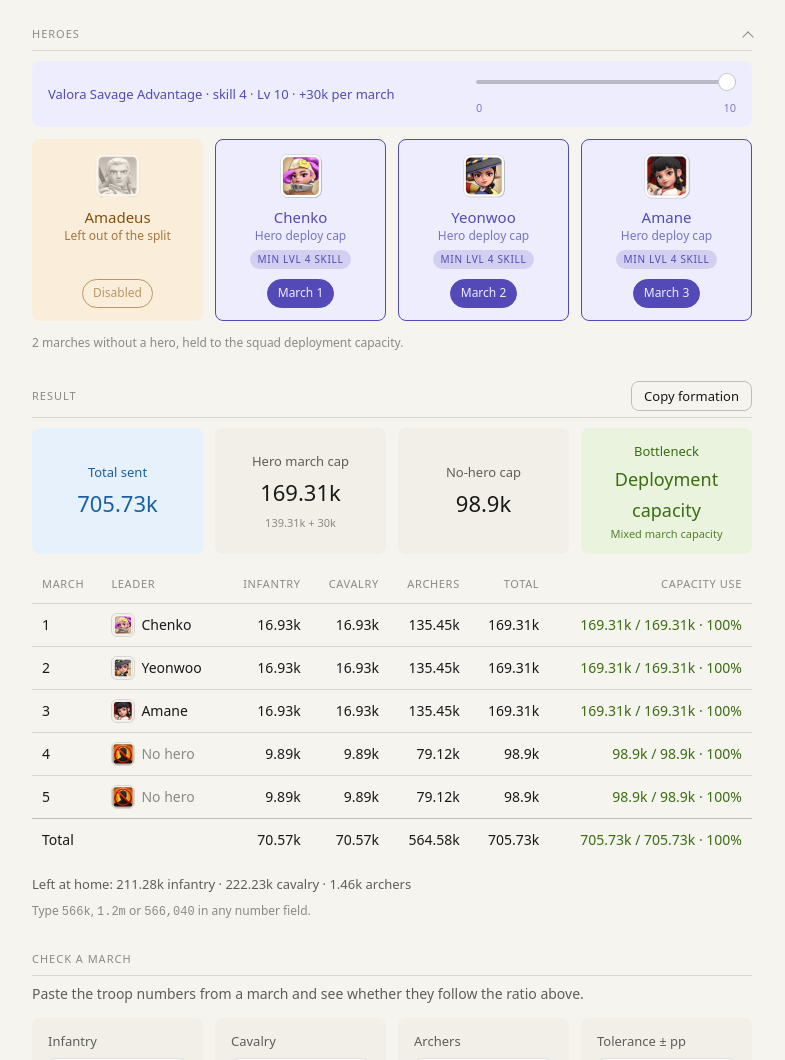
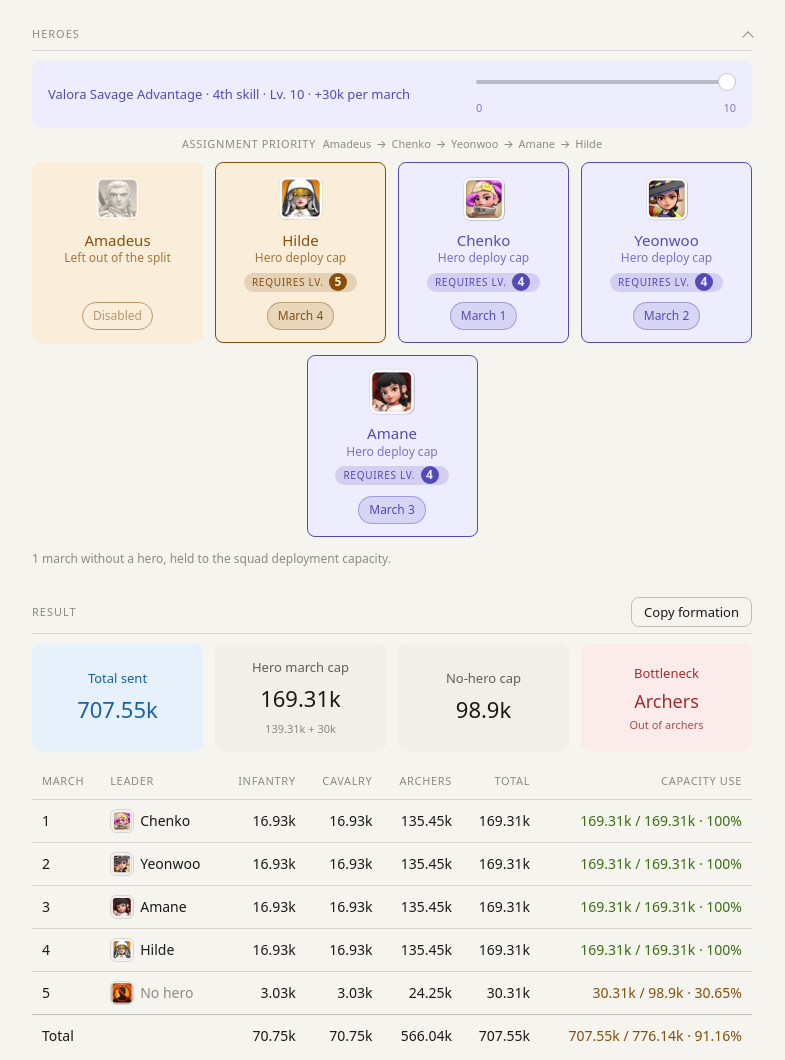
Before and after one commit to maystery/bear-formation-calculator, a website: page index.html in a window 1280 px wide. Shown: the part 745-1805 px from the top of the page, without its empty margins (248-1033 px from the left). Drawn offline with Linux system fonts and the light colour scheme.

Commit message:
Add Hilde hero option

```diff
--- a/app.js
+++ b/app.js
@@ -17,13 +17,13 @@ document.addEventListener('DOMContentLoaded', () => {
     findBottlenecks
   } = BearCalcCore;
   const IDS = ['si','sc','sa','ri','rc','ra','n','squad','cap','sav',
-               'amaOn','chenkoOn','yeonwooOn','amaneOn','unit','ci','cc','ca','tol'];
+               'amaOn','hildeOn','chenkoOn','yeonwooOn','amaneOn','unit','ci','cc','ca','tol'];
   const FOLDS = ['foldCap','foldHeroes'];
   const MAIN_AMOUNT_IDS = ['si','sc','sa','squad','cap'];
   const CHECK_AMOUNT_IDS = ['ci','cc','ca'];
   const RATIO_IDS = ['ri','rc','ra'];
   const SHARE_IDS = ['si','sc','sa','ri','rc','ra','n','squad','cap','sav',
-                     'amaOn','chenkoOn','yeonwooOn','amaneOn','unit'];
+                     'amaOn','hildeOn','chenkoOn','yeonwooOn','amaneOn','unit'];
   const SAVAGE_PER_LEVEL = 3000;
   const MAX_MARCHES = 6;
   let UNIT = 'k';
@@ -69,6 +69,7 @@ document.addEventListener('DOMContentLoaded', () => {
   const HEROES = {
     none:    {name:'No hero', img:'heroes/none.png'},
     amadeus: {name:'Amadeus', img:'heroes/amadeus.png'},
+    hilde:   {name:'Hilde',   img:'heroes/hilde.png'},
     chenko:  {name:'Chenko',  img:'heroes/chenko.png'},
     yeonwoo: {name:'Yeonwoo', img:'heroes/yeonwoo.png'},
     amane:   {name:'Amane',   img:'heroes/amane.png'}
@@ -79,7 +80,8 @@ document.addEventListener('DOMContentLoaded', () => {
     {key:'amadeus', id:'amaOn'},
     {key:'chenko',  id:'chenkoOn'},
     {key:'yeonwoo', id:'yeonwooOn'},
-    {key:'amane',   id:'amaneOn'}
+    {key:'amane',   id:'amaneOn'},
+    {key:'hilde',   id:'hildeOn'}
   ];
   function leaderOrder(){
     return HERO_SLOTS.filter(h => $(h.id).checked).map(h => h.key);
--- a/index.html
+++ b/index.html
@@ -89,14 +89,15 @@
     <summary class="sechead"><h2 class="sectitle">Heroes</h2><span class="foldsum" id="heroSum"></span></summary>
     <div class="row">
       <div class="tile pro valora">
-        <label class="lbl" for="sav">Valora <b>Savage Advantage</b> · skill 4 · Lv <b id="savOut">10</b> · <b id="savBon">+30k</b> per march</label>
+        <label class="lbl" for="sav">Valora <b>Savage Advantage</b> · 4th skill · Lv. <b id="savOut">10</b> · <b id="savBon">+30k</b> per march</label>
         <div class="sliderwrap">
           <input id="sav" type="range" min="0" max="10" step="1" value="10">
           <div class="scale"><span>0</span><span>10</span></div>
         </div>
       </div>
     </div>
-    <div class="row g4">
+    <div class="hero-priority"><span>Assignment priority</span>Amadeus <b>&rarr;</b> Chenko <b>&rarr;</b> Yeonwoo <b>&rarr;</b> Amane <b>&rarr;</b> Hilde</div>
+    <div class="row g4 hero-grid">
       <label class="tile warm herocard" for="amaOn">
         <input type="checkbox" id="amaOn" class="sr-only">
         <img class="hero" src="heroes/amadeus.png" alt="">
@@ -106,13 +107,23 @@
         </div>
         <span class="pill" id="pill-amadeus"></span>
       </label>
+      <label class="tile warm herocard" for="hildeOn">
+        <input type="checkbox" id="hildeOn" class="sr-only" checked>
+        <img class="hero" src="heroes/hilde.png" alt="">
+        <div class="heroinfo">
+          <div class="heroname">Hilde</div>
+          <div class="herorole" id="role-hilde"></div>
+          <div class="heroreq">Requires Lv. <strong class="skilllevel">5</strong></div>
+        </div>
+        <span class="pill" id="pill-hilde"></span>
+      </label>
       <label class="tile pro herocard" for="chenkoOn">
         <input type="checkbox" id="chenkoOn" class="sr-only" checked>
         <img class="hero" src="heroes/chenko.png" alt="">
         <div class="heroinfo">
           <div class="heroname">Chenko</div>
           <div class="herorole" id="role-chenko"></div>
-          <div class="heroreq">Min lvl 4 skill</div>
+          <div class="heroreq">Requires Lv. <strong class="skilllevel">4</strong></div>
         </div>
         <span class="pill" id="pill-chenko"></span>
       </label>
@@ -122,7 +133,7 @@
         <div class="heroinfo">
           <div class="heroname">Yeonwoo</div>
           <div class="herorole" id="role-yeonwoo"></div>
-          <div class="heroreq">Min lvl 4 skill</div>
+          <div class="heroreq">Requires Lv. <strong class="skilllevel">4</strong></div>
         </div>
         <span class="pill" id="pill-yeonwoo"></span>
       </label>
@@ -132,7 +143,7 @@
         <div class="heroinfo">
           <div class="heroname">Amane</div>
           <div class="herorole" id="role-amane"></div>
-          <div class="heroreq">Min lvl 4 skill</div>
+          <div class="heroreq">Requires Lv. <strong class="skilllevel">4</strong></div>
         </div>
         <span class="pill" id="pill-amane"></span>
       </label>
@@ -176,7 +187,7 @@
     <ol>
       <li>Troop ceiling — the scarcest type relative to its share: <code>T_troops = min(Inf / r_inf, Cav / r_cav, Arc / r_arc)</code></li>
       <li>Each march has its own cap: a march <b>with a hero leader</b> uses <code>base deploy cap + 3,000 × savage_level</code>; a march <b>with no hero</b> is limited to the <code>squad deployment capacity</code>. Set either to 0 to treat it as unlimited.</li>
-      <li>Heroes take marches in the order shown in the Heroes section. Untick one to drop it from the split — its march falls back to the squad capacity, so the total sent goes down.</li>
+      <li>Heroes take marches in this priority order: Amadeus, Chenko, Yeonwoo, Amane, then Hilde. Untick one to drop it from the split — its march falls back to the squad capacity, so the total sent goes down.</li>
       <li>Deployable total: <code>T = min(T_troops, sum of every march cap)</code>. Hero-led rallies are filled first, evenly up to their individual caps. Any troops left after that are distributed evenly among no-hero rallies.</li>
       <li>Within each march: <code>infantry = M × r_inf</code>, <code>cavalry = M × r_cav</code>, <code>archers = M × r_arc</code></li>
     </ol>
--- a/styles.css
+++ b/styles.css
@@ -56,6 +56,10 @@
   .valora .lbl{margin-bottom:0;flex:1 1 auto}
   .valora .sliderwrap{margin:0;padding-top:0;flex:0 1 260px;min-width:180px}
   .valora .scale{margin-top:0}
+  .hero-priority{margin:-3px 0 9px;text-align:center;color:var(--text-muted);
+    font-size:11px;line-height:1.5}
+  .hero-priority span{margin-right:7px;font-weight:500;text-transform:uppercase;letter-spacing:.06em}
+  .hero-priority b{padding:0 2px;color:var(--text-muted)}
   .scale{display:flex;justify-content:space-between;margin-top:2px;
     font-size:11px;color:var(--text-muted);font-variant-numeric:tabular-nums}
   .tile.pro .scale{color:var(--text-pro);opacity:.7}
@@ -173,6 +177,8 @@
     display:flex;flex-direction:column;align-items:center;justify-content:flex-start;gap:8px;
     cursor:pointer;color:var(--card-fg);text-align:center;
     border:1.5px solid transparent;transition:border-color .15s}
+  .hero-grid{display:flex;flex-wrap:wrap;justify-content:center}
+  .hero-grid .herocard{flex:0 1 calc((100% - 36px)/4);min-width:0}
   .herocard.warm{--card-fg:var(--text-warning);--card-bg:var(--bg-warning)}
   .herocard .hero{width:48px;height:48px;border-radius:12px;flex:none;object-fit:cover;
     filter:grayscale(1);opacity:.5;transition:filter .15s,opacity .15s}
@@ -187,10 +193,19 @@
     font-size:10px;font-weight:500;letter-spacing:.07em;text-transform:uppercase;
     line-height:1.5;white-space:nowrap;color:var(--card-fg);
     background:color-mix(in srgb, var(--card-fg) 18%, transparent)}
+  .herocard .skilllevel{display:inline-flex;align-items:center;justify-content:center;
+    min-width:18px;height:18px;margin:-2px 2px;padding:0 5px;border-radius:9px;
+    background:var(--card-fg);color:var(--card-bg);font-size:12px;font-weight:700;
+    line-height:1;letter-spacing:0}
   .herocard .pill{font-size:12px;padding:3px 10px;border-radius:20px;flex:none;margin:auto auto 0;
     text-align:center;border:1px solid var(--card-fg);opacity:.55;white-space:nowrap}
-  .herocard.on .pill{opacity:1;background:var(--card-fg);color:var(--card-bg);border-color:var(--card-fg)}
+  .herocard.on .pill{opacity:1;color:var(--card-fg);
+    background:color-mix(in srgb,var(--card-fg) 14%,transparent);
+    border-color:color-mix(in srgb,var(--card-fg) 42%,transparent)}
   .herocard:has(:focus-visible){box-shadow:0 0 0 2px var(--text-accent)}
+  @media(max-width:660px){
+    .hero-grid .herocard{flex-basis:calc((100% - 12px)/2)}
+  }
   .verdict{border-radius:var(--radius);padding:0.75rem 1rem;margin-top:12px;font-size:15px}
   .verdict.ok{background:var(--bg-success);color:var(--text-success)}
   .verdict.bad{background:var(--bg-danger);color:var(--text-danger)}
```
Also changed, not shown: README.md, heroes/hilde.png (added).
